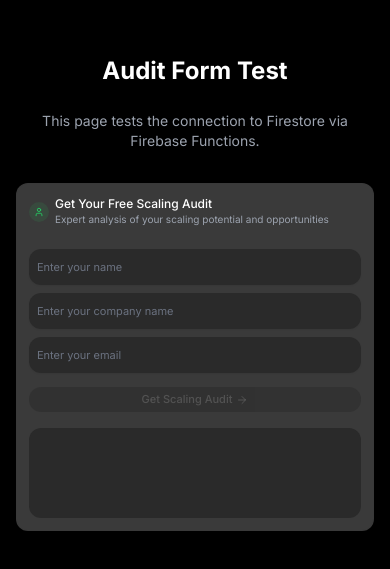
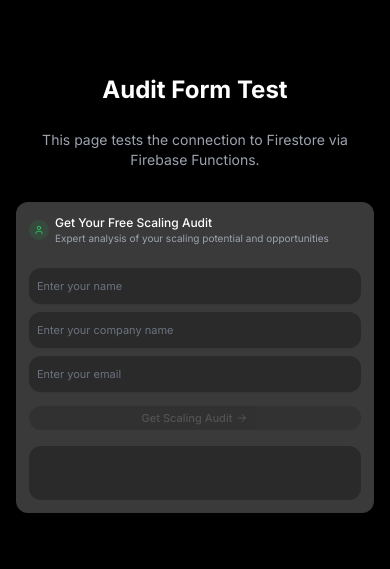
Before and after one commit to jmadeiros/Scailer, a Next.js app: page /test-audit in a window 390 px wide. Shown: the part 129-698 px from the top of the page. Built offline with nearby package versions, Linux system fonts and the light colour scheme.

Commit message:
Make message feed text and metrics smaller on mobile only

```diff
--- a/src/components/HAL900-AuditForm.tsx
+++ b/src/components/HAL900-AuditForm.tsx
@@ -95,8 +95,8 @@ function MessageFeed({ animationTriggered }: { animationTriggered: boolean }) {
   return (
     <>
       <motion.div
-        className="bg-[#2a2a2a] rounded-lg mt-4 overflow-hidden"
-        animate={animationTriggered ? { height: 0, opacity: 0 } : { height: "90px", opacity: 1 }}
+        className="bg-[#2a2a2a] rounded-lg mt-4 overflow-hidden h-[70px] md:h-[90px]"
+        animate={animationTriggered ? { height: 0, opacity: 0 } : { height: "auto", opacity: 1 }}
         transition={{ duration: 0.5, ease: "easeInOut" }}
       >
         <AnimatePresence mode="wait">
@@ -109,10 +109,10 @@ function MessageFeed({ animationTriggered }: { animationTriggered: boolean }) {
               duration: 0.5,
               ease: [0.32, 0.72, 0, 1],
             }}
-            className="p-2 h-full flex items-center"
+            className="p-1 md:p-2 h-full flex items-center"
           >
             <motion.div
-              className="flex gap-2 w-full"
+              className="flex gap-1 md:gap-2 w-full"
               animate={
                 animationTriggered
                   ? {
@@ -124,18 +124,18 @@ function MessageFeed({ animationTriggered }: { animationTriggered: boolean }) {
               }
               transition={{ duration: 0.5, ease: "easeInOut" }}
             >
-              <div className="w-6 h-6 rounded-lg bg-scailer-green/20 flex items-center justify-center flex-shrink-0">
+              <div className="w-5 h-5 md:w-6 md:h-6 rounded-lg bg-scailer-green/20 flex items-center justify-center flex-shrink-0">
                 {React.cloneElement(messages[currentIndex].icon as React.ReactElement, {
-                  className: "w-3 h-3 text-scailer-green"
+                  className: "w-2.5 h-2.5 md:w-3 md:h-3 text-scailer-green"
                 })}
               </div>
               <div className="flex-1 min-w-0 flex flex-col justify-center">
-                <p className="text-[13px] text-white mb-1.5 leading-[1.4]">{messages[currentIndex].text}</p>
-                <div className="flex gap-1.5 flex-wrap">
+                <p className="text-[10px] md:text-[13px] text-white mb-1 md:mb-1.5 leading-[1.2] md:leading-[1.4]">{messages[currentIndex].text}</p>
+                <div className="flex gap-1 md:gap-1.5 flex-wrap">
                   {messages[currentIndex].metrics.map((metric) => (
                     <span
                       key={metric}
-                      className="inline-flex items-center px-2 py-0.5 rounded-full text-[11px] bg-scailer-green/20 text-scailer-green font-medium whitespace-nowrap"
+                      className="inline-flex items-center px-1 md:px-2 py-0.5 rounded-full text-[9px] md:text-[11px] bg-scailer-green/20 text-scailer-green font-medium whitespace-nowrap"
                     >
                       {metric}
                     </span>
```
